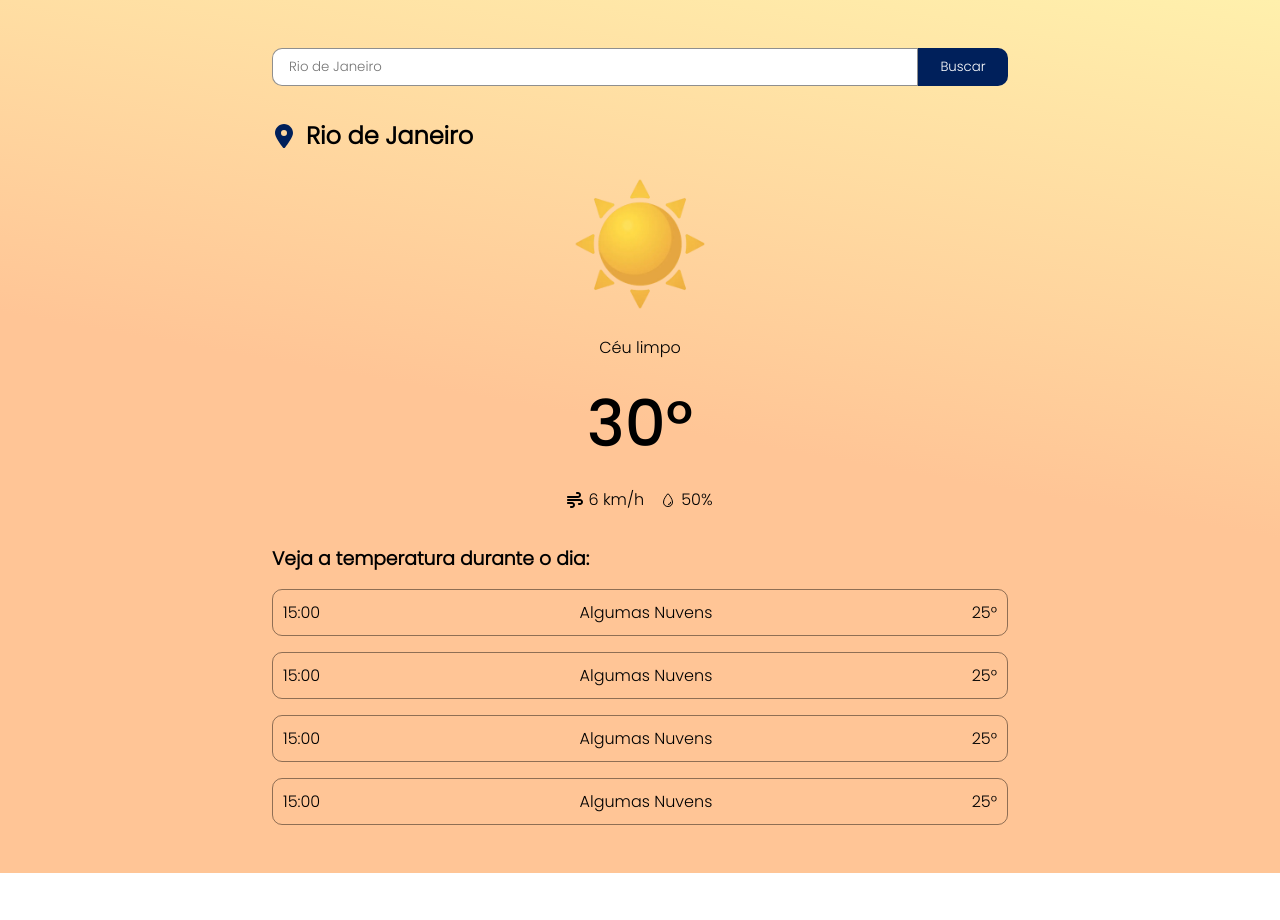
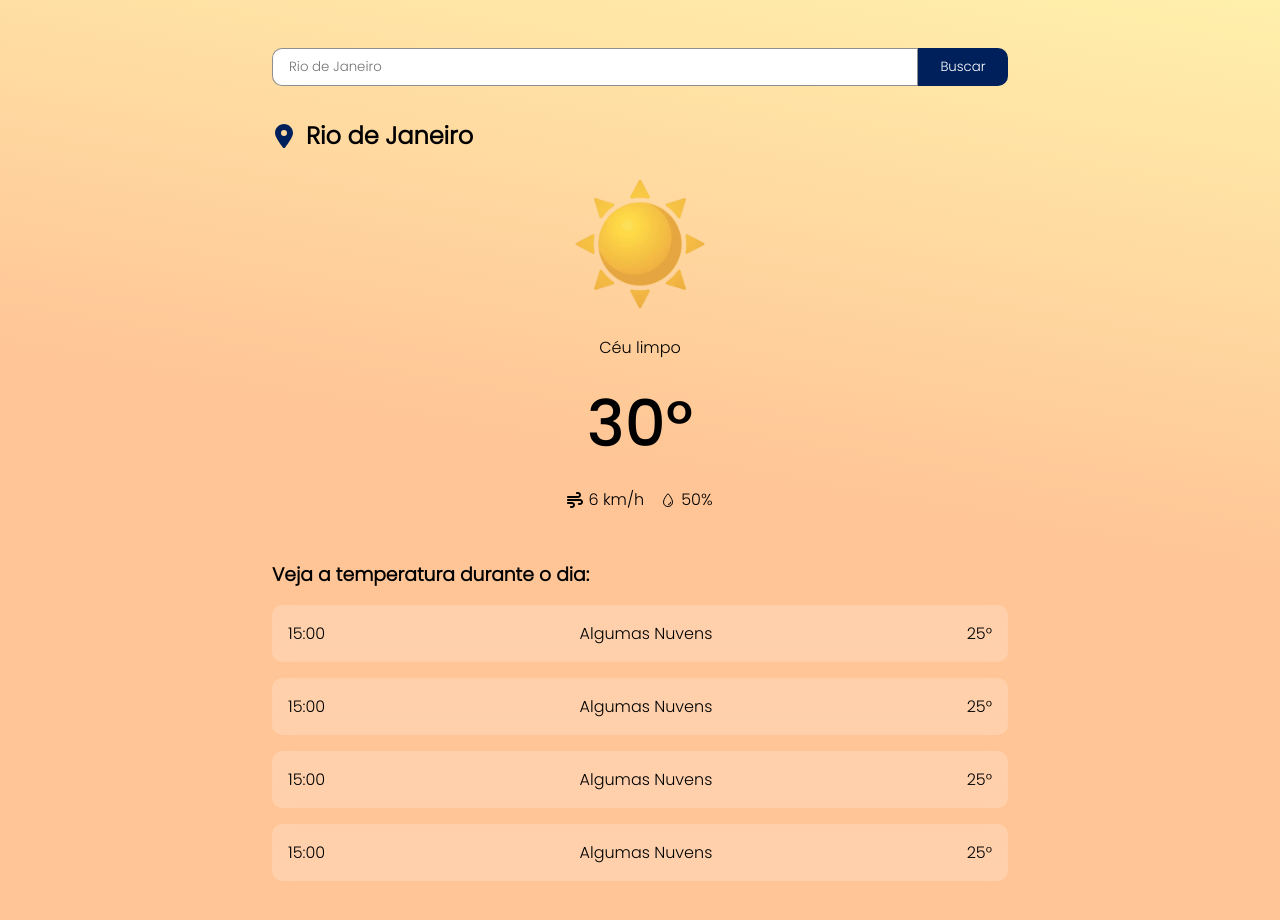
Before and after one commit to rlxmts/previs-o-do-tempo, a React (Vite) app: page / in a window 1280 px wide. Shown: the top 920 px of the page. Before the commit the page ends 873 px from the top, so only its background shows below. Built offline with nearby package versions, Linux system fonts and the light colour scheme.

Commit message:
:lipstick: Estilização/ trocando background dos cards

```diff
--- a/src/components/Resultados/index.jsx
+++ b/src/components/Resultados/index.jsx
@@ -44,7 +44,7 @@ const TemperaturaAtual = styled.div`
 `;
 
 const ProximosHorarios = styled.div`
-  padding: 2rem 0;
+  padding: 3rem 0;
   text-align: start;
   display: flex;
   flex-direction: column;
@@ -52,12 +52,13 @@ const ProximosHorarios = styled.div`
 `;
 
 const Card = styled.div`
-  border: 1px solid #00000070;
-  padding: 10px;
+  padding: 1rem;
   border-radius: 10px;
   display: flex;
   align-items: center;
   justify-content: space-between;
+  background: rgba(255, 255, 255, 0.2);
+  backdrop-filter: blur(10px);
 `;
 
 const Resultados = () => {
```
